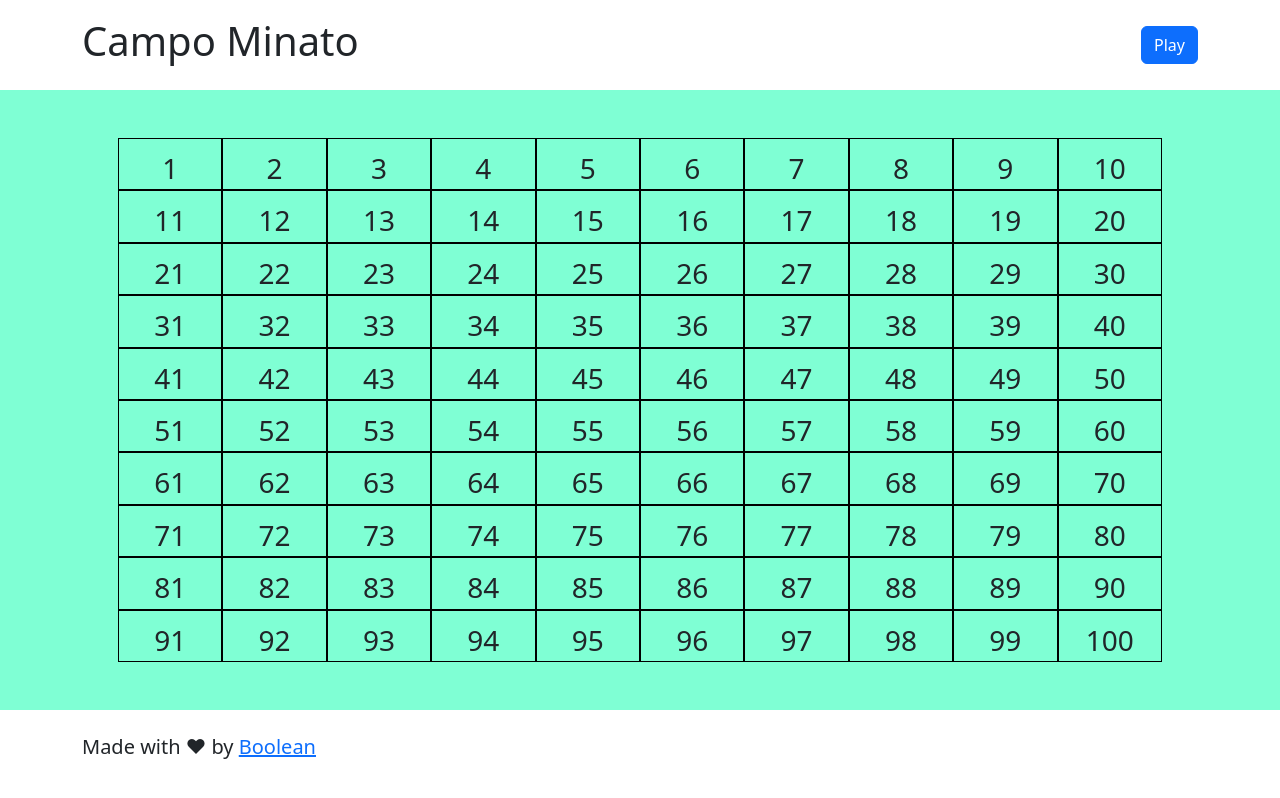
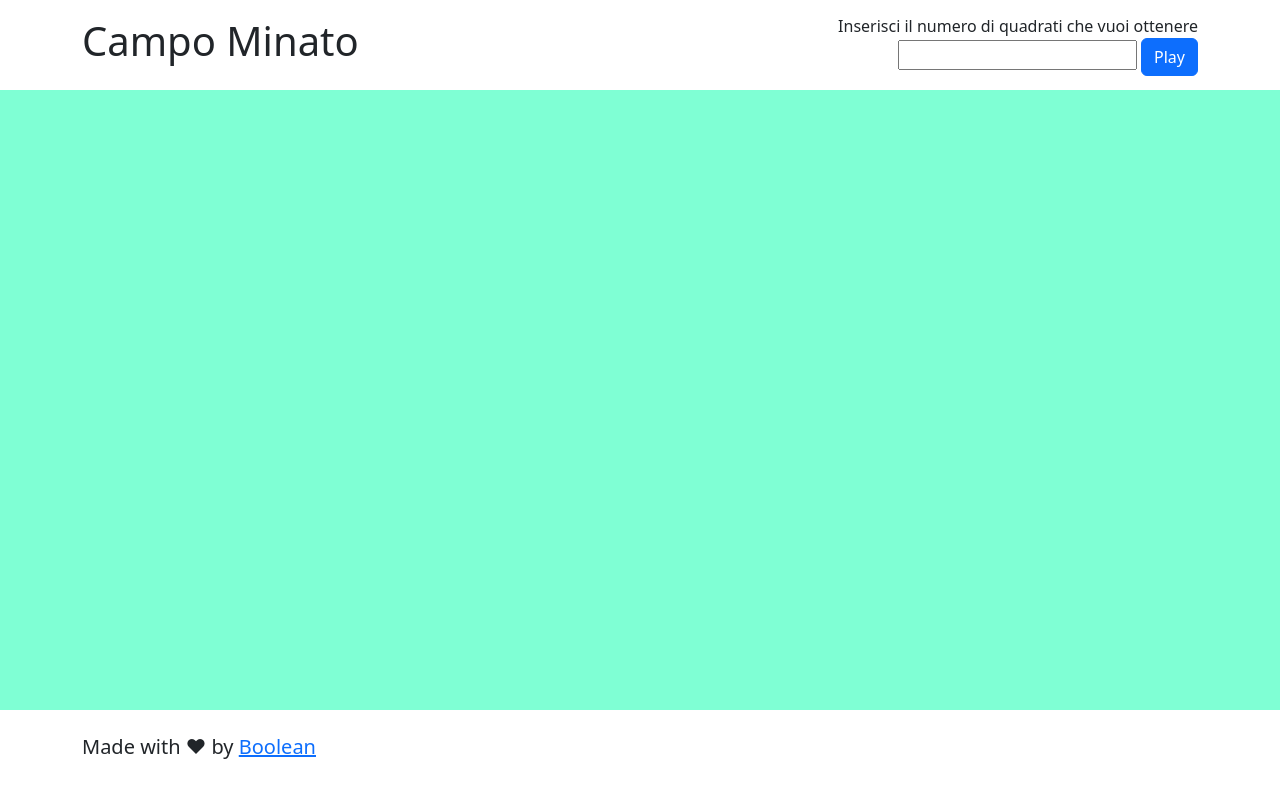
Before and after one commit to AntoninoIrrera/js-campominato-grid, a plain HTML site: page index.html in a window 1280 px wide. Both pictures are taken after a click on the link "Play". Drawn offline with nearby package versions, Linux system fonts and the light colour scheme.

Commit message:
implementazione scelta quante caselle avere

```diff
--- a/css/style.css
+++ b/css/style.css
@@ -22,8 +22,8 @@ footer{
 
 
 .quadrato{
-    width: calc(100% / 10);
-    height: calc(100% / 10);
+    /* width: calc(100% / 10); */
+    /* height: calc(100% / 10); */
     border: 1px solid black;
 
 
--- a/index.html
+++ b/index.html
@@ -21,6 +21,8 @@
                         <h1>Campo Minato</h1>
                     </div>
                     <div class="col-6 text-end">
+                        <label for="numeroQuadrati">Inserisci il numero di quadrati che vuoi ottenere</label>
+                        <input type="number" name="numeroQuadrati" id="numeroQuadrati">
                         <a href="#" class="btn btn-primary">Play</a>
                     </div>
                 </div>
--- a/js/script.js
+++ b/js/script.js
@@ -4,7 +4,7 @@
 const contenitore = document.getElementById("output");
 const bottonePlay = document.querySelector("a.btn-primary");
 
-
+const numeroQuadrati = document.getElementById("numeroQuadrati");
 
 
 
@@ -32,9 +32,16 @@ bottonePlay.addEventListener("click", function(){
 
     contenitore.innerHTML = "";
 
-    for(let i = 1; i <= 100; i++){
+
+    const radiceQuadrata = Math.sqrt(numeroQuadrati.value);
+
+    for(let i = 1; i <= numeroQuadrati.value; i++){
 
         const elementoQuadrato = getQuadrato();
+
+        elementoQuadrato.style.width = `calc(100% / ${radiceQuadrata})`
+        elementoQuadrato.style.height = `calc(100% / ${radiceQuadrata})`
+
 
         contenitore.append(elementoQuadrato);
 
```
